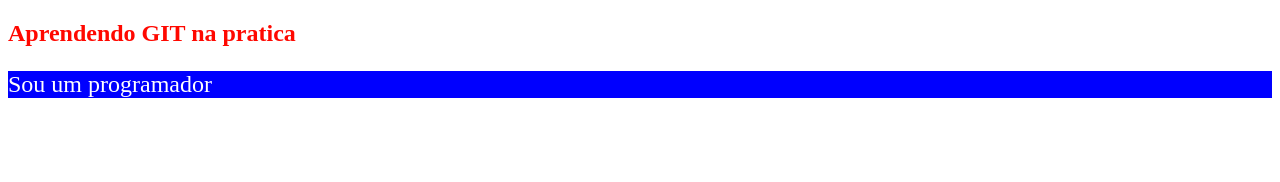
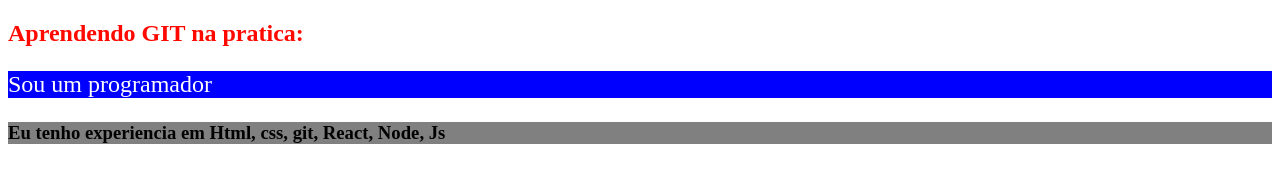
Before and after one commit to Danielaoliver/test-repo-github, a plain HTML site: page index.html in a window 1280 px wide. Drawn offline with Linux system fonts and the light colour scheme.

Commit message:
alteraçao na develop

```diff
--- a/index.html
+++ b/index.html
@@ -7,7 +7,11 @@
     <title>GIT & GITHUB</title>
 </head>
 <body>
-    <h2>Aprendendo GIT na pratica</h2>
+    <h2>Aprendendo GIT na pratica:</h2>
     <p>Sou um programador</p>
+
+    <section>
+        <h3> Eu tenho experiencia em Html, css, git, React, Node, Js  </h3>
+    </section>
 </body>
 </html>
--- a/style.css
+++ b/style.css
@@ -1,5 +1,9 @@
 h2 {
     color: #ff0800;
+}
+
+section h3{
+background: grey;
 }
 
 p {
```
